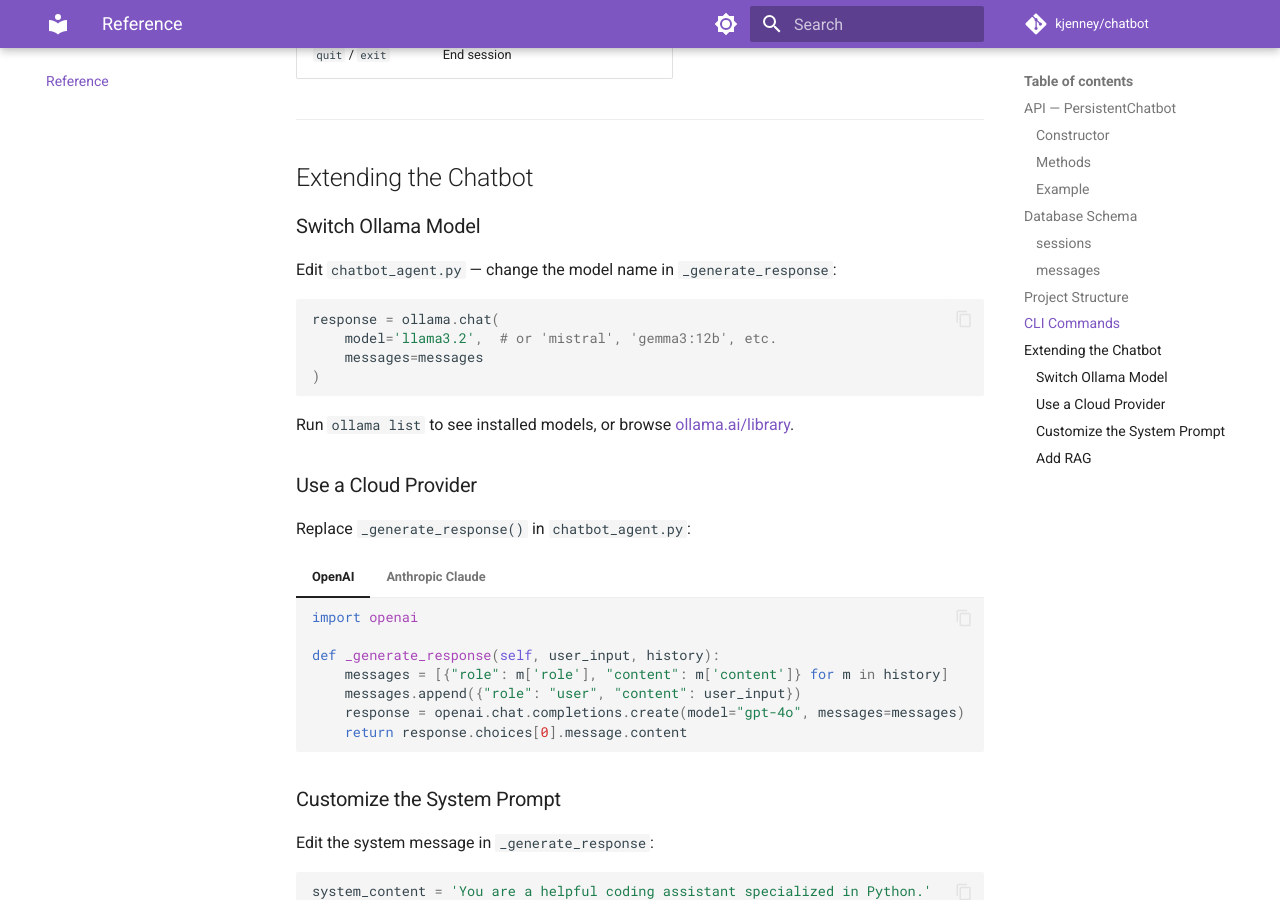
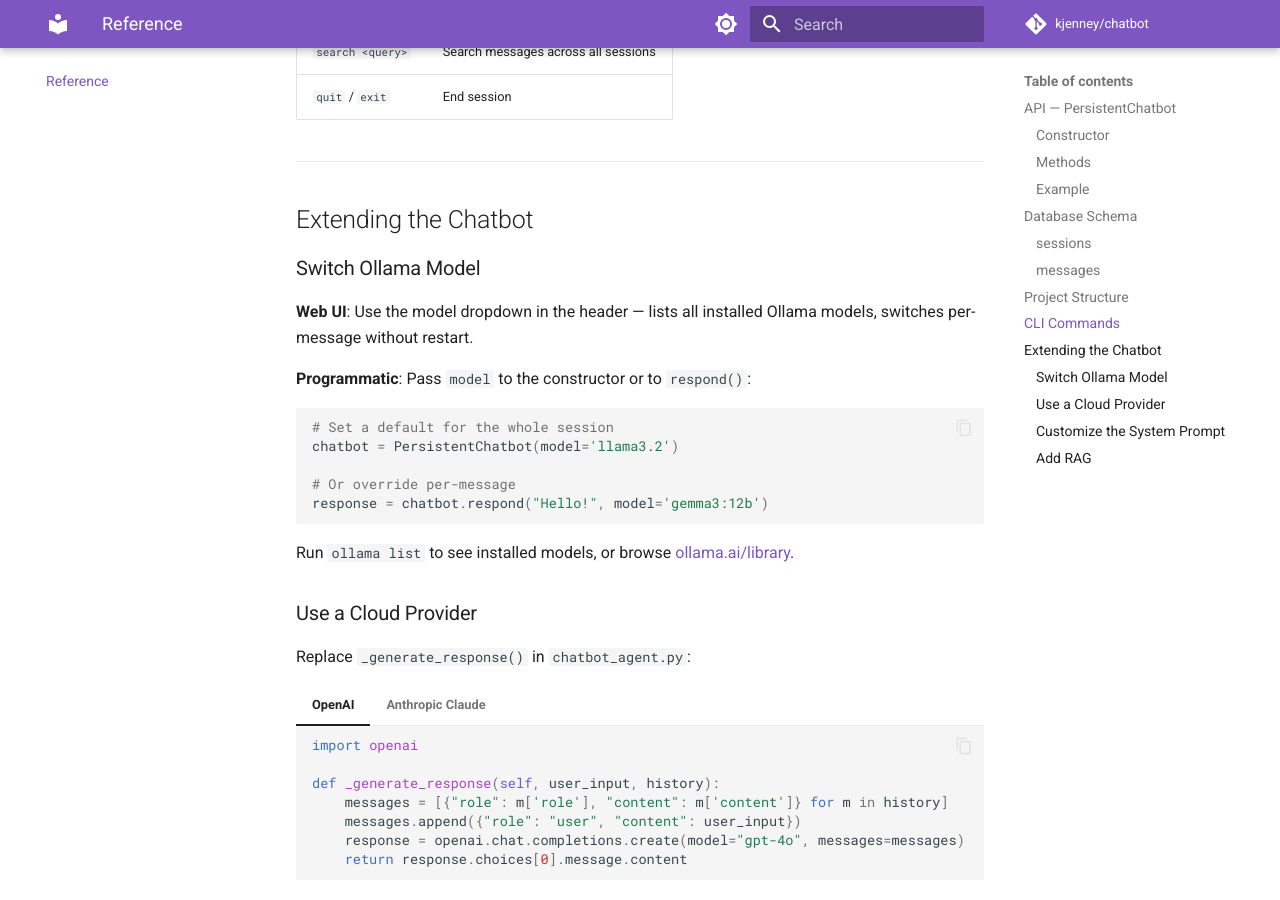
Before and after one commit to kjenney/chatbot, an MkDocs documentation site: the page built from docs/reference.md, in a window 1280 px wide and 900 px high, scrolled down 3005 px. Built offline with MkDocs 1.6.1 and Material for MkDocs 9.7.7, drawn with Linux system fonts in a browser that asks for light colours; comment, search, counter and statistics services are not loaded; some of the changed text lies outside the part shown.

Commit message:
Added ollama model selector

````diff
--- a/docs/reference.md
+++ b/docs/reference.md
@@ -9,8 +9,10 @@ from chatbot_agent import PersistentChatbot
 ### Constructor
 
 ```python
-PersistentChatbot(db_path: str = "chatbot_memory.db", enable_sub_agents: bool = True)
+PersistentChatbot(db_path: str = "chatbot_memory.db", enable_sub_agents: bool = True, model: str = "qwen3:8b")
 ```
+
+`model` sets the default Ollama model. Can be overridden per-call in `respond()`.
 
 ### Methods
 
@@ -22,7 +24,7 @@ PersistentChatbot(db_path: str = "chatbot_memory.db", enable_sub_agents: bool =
 | `get_conversation_history(session_id, limit)` | Get messages for a session |
 | `list_sessions()` | List all sessions with message counts |
 | `search_messages(query)` | Full-text search across all sessions |
-| `respond(user_input)` | Generate and save a response, returns `str` |
+| `respond(user_input, model=None)` | Generate and save a response; `model` overrides the instance default, returns `str` |
 | `close()` | Close the database connection |
 
 ### Example
@@ -116,13 +118,16 @@ When running `python3 chatbot_agent.py` interactively:
 
 ### Switch Ollama Model
 
-Edit `chatbot_agent.py` — change the model name in `_generate_response`:
+**Web UI**: Use the model dropdown in the header — lists all installed Ollama models, switches per-message without restart.
+
+**Programmatic**: Pass `model` to the constructor or to `respond()`:
 
 ```python
-response = ollama.chat(
-    model='llama3.2',  # or 'mistral', 'gemma3:12b', etc.
-    messages=messages
-)
+# Set a default for the whole session
+chatbot = PersistentChatbot(model='llama3.2')
+
+# Or override per-message
+response = chatbot.respond("Hello!", model='gemma3:12b')
 ```
 
 Run `ollama list` to see installed models, or browse [ollama.ai/library](https://ollama.ai/library).
````
Also changed, not shown: chatbot_agent.py (+15 -15 lines), docs/QUICKSTART.md (+5 -4 lines), docs/WEB_INTERFACE.md (+7 -1 lines), docs/index.md (+2 -2 lines), static/css/style.css (+30 -1 lines), static/js/chat.js (+34 -2 lines), web_app.py (+14 -1 lines), 1 other file.
